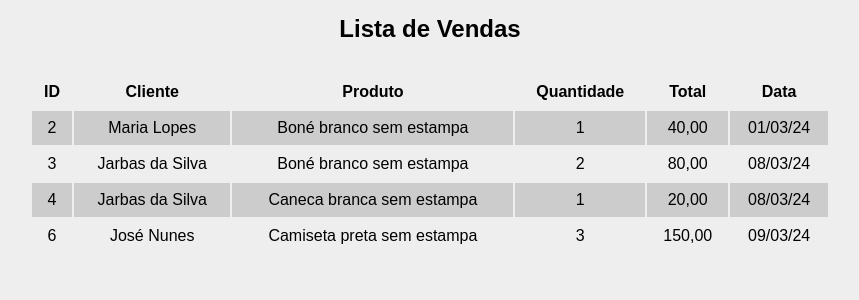
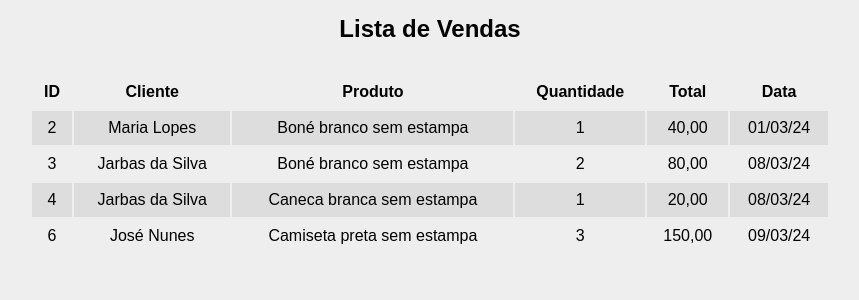
Before and after one commit to SusananRibeiro/pela-internet-html-php, a PHP site: page /lista_vendas.html in a window 1280 px wide. Shown: the part 53-353 px from the top of the page, without its empty margins (210-1069 px from the left). Run offline with PHP 8.4, Linux system fonts and the light colour scheme.

Commit message:
Atualizando o projeto

```diff
--- a/config.css
+++ b/config.css
@@ -46,9 +46,14 @@ table {
 td, th {
     padding: 8px;
     font-size: 16px;
-
 }
 
 .cor-diferente td {
-    background-color: #ccc;
+    background-color: #ddd;
 }
+
+@media screen and (max-width: 300px) {
+    .menu {
+        flex-direction: column;
+    }
+}
```
